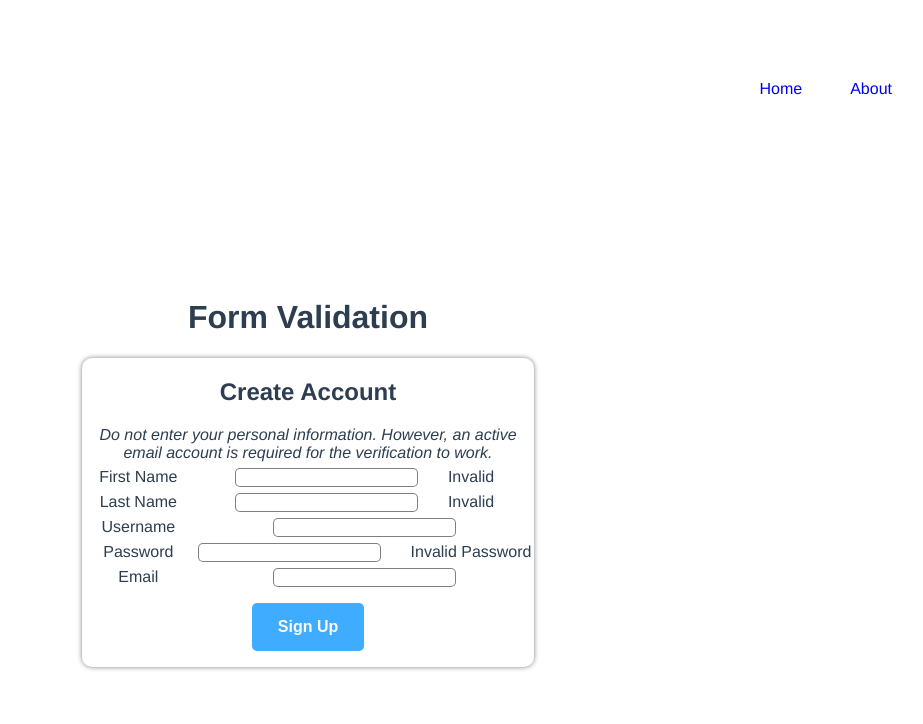
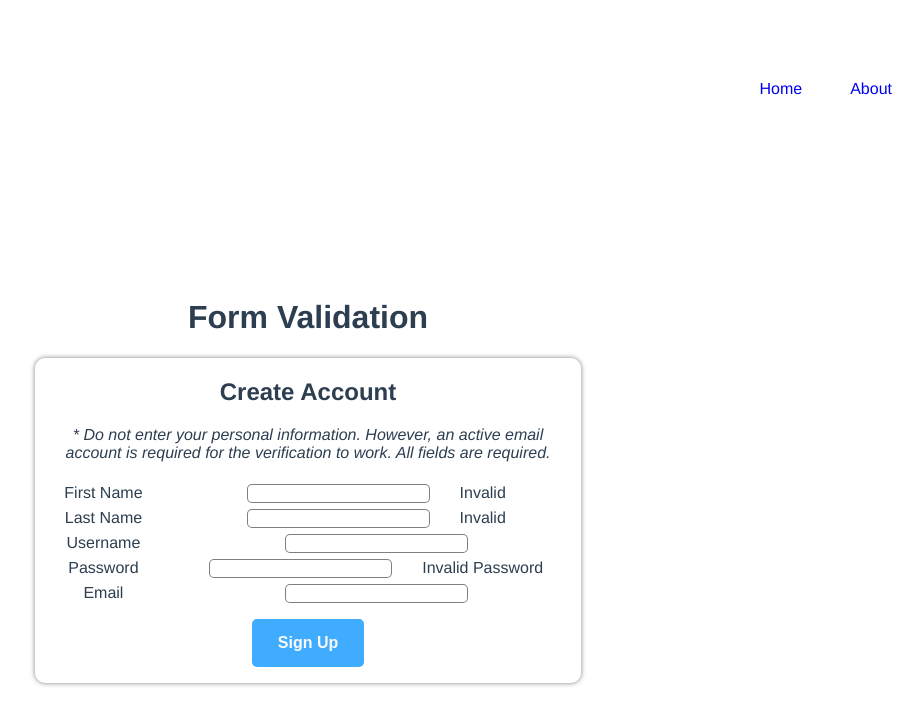
Before and after one commit to jackiewong99/form-validation, a Vue app: page / in a window 1280 px wide. Shown: the top 724 px of the page, without its empty margins (332-1255 px from the left). Built offline with nearby package versions, Linux system fonts and the light colour scheme; no server answers.

Commit message:
Update class name and instructions text.

```diff
--- a/src/components/Form.vue
+++ b/src/components/Form.vue
@@ -2,10 +2,11 @@
   <div class="form-container">
     <form @submit.prevent="validateForm">
       <h2>Create Account</h2>
-      <p class="disclaimer">
+      <p class="instructions">
         <em>
-          Do not enter your personal information. However, an active email
-          account is required for the verification to work.
+          * Do not enter your personal information. However, an active email
+          account is required for the verification to work. All fields are
+          required.
         </em>
       </p>
       <div class="input-item">
@@ -205,8 +206,8 @@ export default {
   box-sizing: border-box;
 }
 
-.disclaimer {
-  margin: 0 1rem;
+.instructions {
+  margin: 0 1rem 1rem;
 }
 
 .col-left {
```
